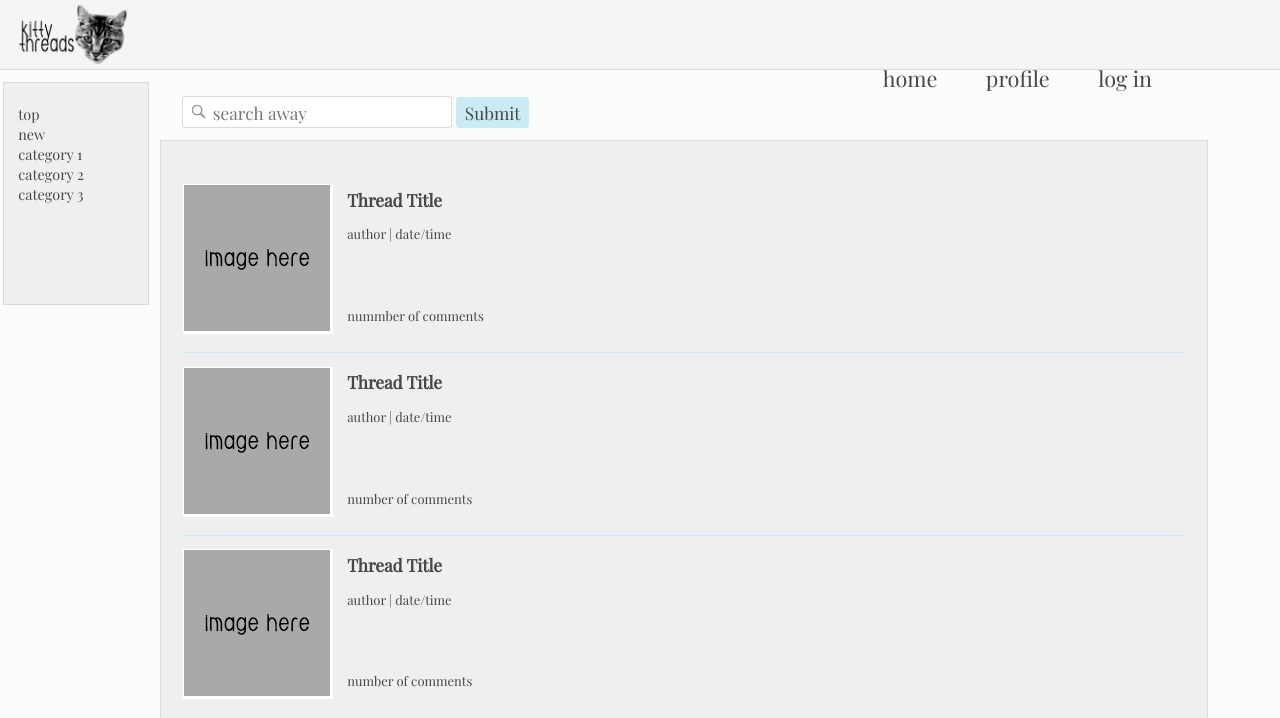
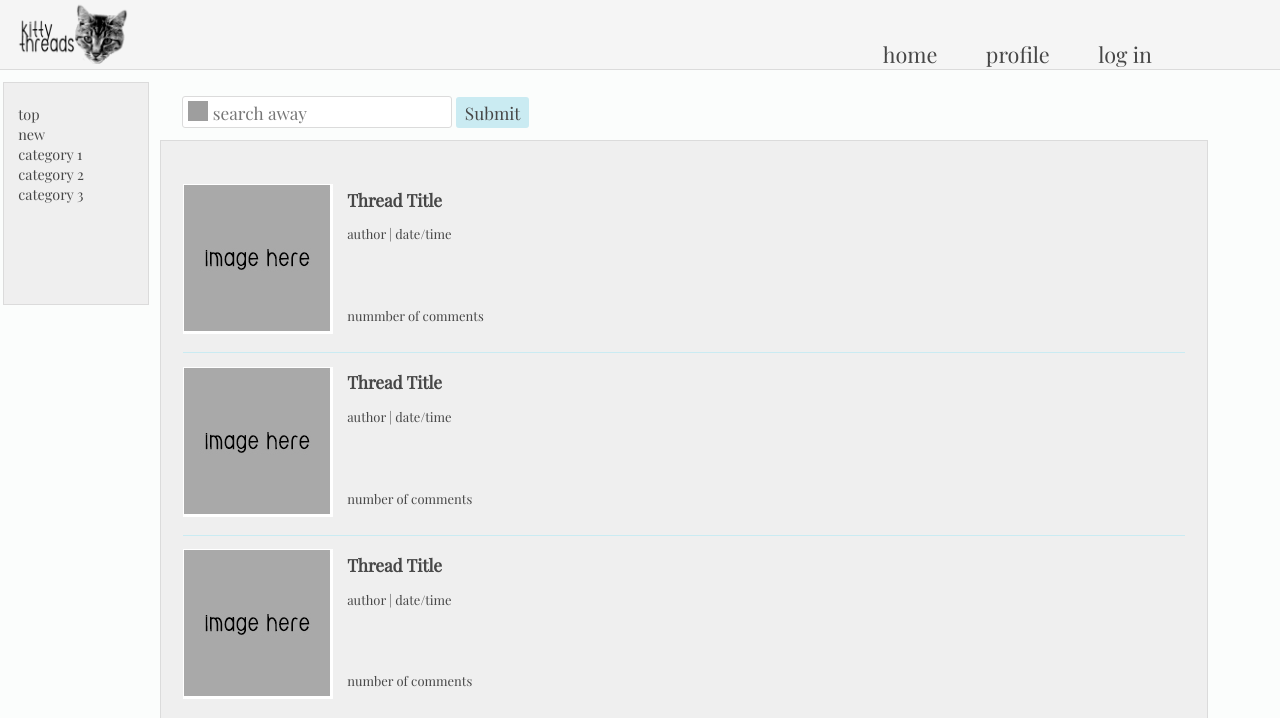
Before and after one commit to mariaguenter/couches, a PHP site: page /home.html in a window 1280 px wide. Shown: the top 718 px of the page. Run offline with PHP 8.4, Linux system fonts and the light colour scheme; grey boxes are pictures that could not be loaded.

Commit message:
Re-organize some css

```diff
--- a/css/style.css
+++ b/css/style.css
@@ -68,7 +68,7 @@ p{
 }
 nav{
 	font-size: 1.5em;
-	margin: 42px 10% 0 0;
+	margin: 18px 10% 0 0;
 	float: right;
 }
 
@@ -187,7 +187,7 @@ input[type=text] {
 	border-width: thin;
 	border-color: #dbdbdb;
 	background-color: white;
-    background-image: url('searchicon.png');
+	background-image: url('../img/searchicon.png');
 	background-size: 20px 20px;
 	background-position: 5px 4px;
 	background-repeat: no-repeat;
--- a/home.html
+++ b/home.html
@@ -8,7 +8,7 @@
 </head>
 <body>
 <header id="masthead">
-	<img id="logo" src="logo.png" alt="Kitty Threads" />
+	<img id="logo" src="img/logo.png" alt="Kitty Threads" />
 	<nav>
 		<ul>
 			<li><a href="#">home</a></li>
```
Also changed, not shown: images/logo.png (added), images/searchicon.png (added). Lines whose indentation alone changed are shown as unchanged.
